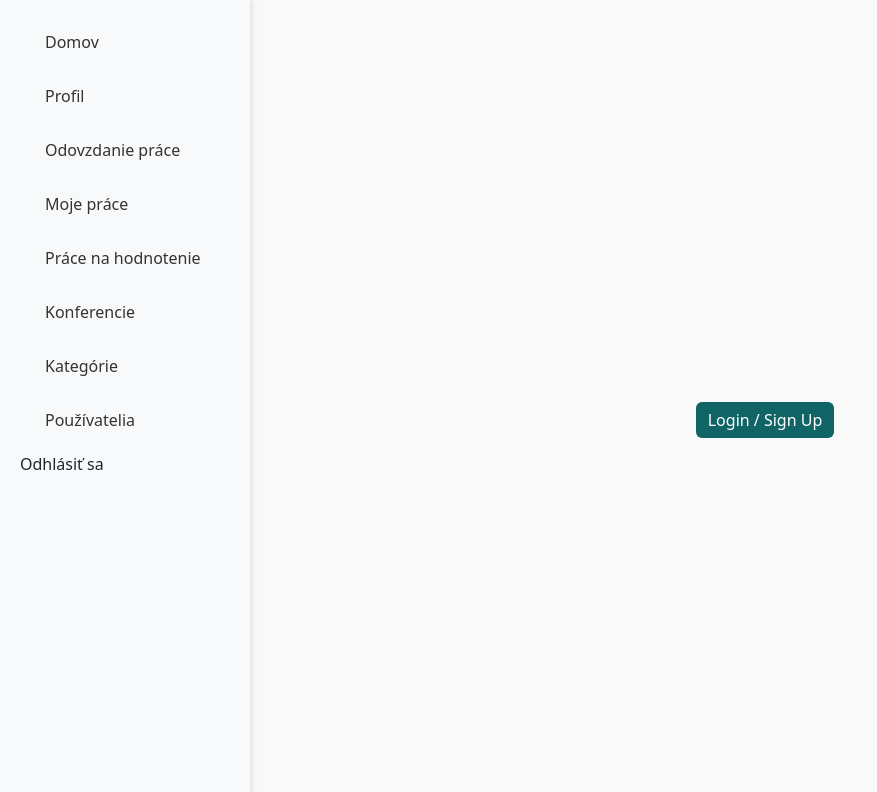
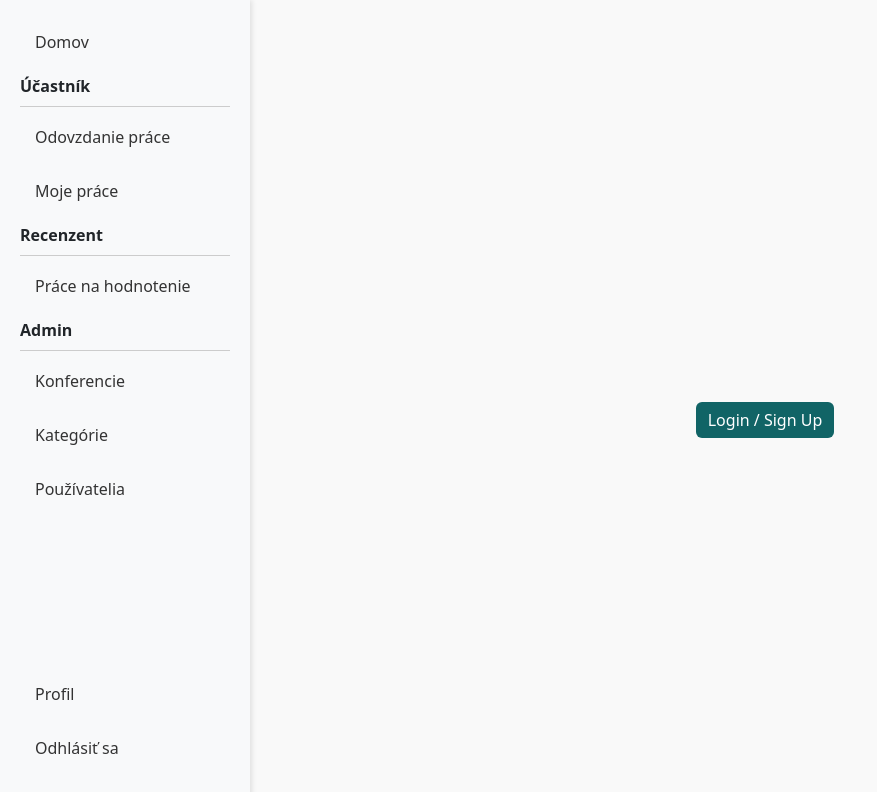
Before and after one commit to mrsZemiak/No-Commit-No-Glory, a Vue app in the folder frontend/: page /auth in a window 1280 px wide. Shown: the top 792 px of the page, without its empty margins (0-877 px from the left). Built offline with nearby package versions, Linux system fonts and the light colour scheme.

Commit message:
Modified the look of the sidebar, added University selection  to Signup

```diff
--- a/frontend/src/assets/styles/main.scss
+++ b/frontend/src/assets/styles/main.scss
@@ -14,7 +14,10 @@ $delete-color: #CA3C38;
 $delete-light: #DB4440;
 
 $black: #000;
+$black: #000;
 $white: #FFF;
+
+
 
 .layout {
   display: flex;
@@ -321,3 +324,10 @@ button:disabled {
 .table-card .card-header {
   padding: 0 1rem 1rem 1rem;
 }
+
+.sidebar-category {
+  font-weight: bold;
+  padding-bottom: 0.5rem;
+  margin-bottom: 0.5rem;
+  border-bottom: 1px solid #ccc;
+}
--- a/frontend/src/components/Admin/ConferenceTable.vue
+++ b/frontend/src/components/Admin/ConferenceTable.vue
@@ -13,7 +13,7 @@
           <th>Rok</th>
           <th>Miesto</th>
           <th>Dátum konferencie</th>
-          <th>Uzávierka prihlášok</th>
+          <th>Odovzdanie prác</th>
           <th>Stav</th>
           <th>Akcie</th>
         </tr>
--- a/frontend/src/components/Participant/ParticipantWorksTable.vue
+++ b/frontend/src/components/Participant/ParticipantWorksTable.vue
@@ -11,6 +11,7 @@
         <thead>
         <tr>
           <th>Názov</th>
+          <th>Konferencia</th>
           <th>Čas poslania</th>
           <th>Hodnotenie</th>
           <th>Akcie</th>
@@ -19,6 +20,7 @@
         <tbody>
         <tr v-for="(work, index) in works" :key="index">
           <td>{{ work.name }}</td>
+          <td> {{ work.conference }}</td>
           <td>{{ formatTimestamp(work.timestamp) }}</td>
           <td>
               <span :class="work.reviewed ? 'badge badge-success' : 'badge badge-secondary'">
@@ -60,6 +62,7 @@ import { defineComponent } from "vue";
 
 interface Work {
   name: string;
+  conference: string;
   timestamp: number;
   reviewed: boolean;
 }
@@ -69,10 +72,10 @@ export default defineComponent({
   data() {
     return {
       works: [
-        { name: "Math Assignment 1", timestamp: 1678901234000, reviewed: true },
-        { name: "History Essay", timestamp: 1678992345000, reviewed: false },
-        { name: "Physics Lab Report", timestamp: 1679083456000, reviewed: true },
-        { name: "Literature Review", timestamp: 1679174567000, reviewed: false },
+        { name: "Math Assignment 1", conference: "A", timestamp: 1678901234000, reviewed: true },
+        { name: "History Essay", conference: "B", timestamp: 1678992345000, reviewed: false },
+        { name: "Physics Lab Report", conference: "A", timestamp: 1679083456000, reviewed: true },
+        { name: "Literature Review", conference: "A", timestamp: 1679174567000, reviewed: false },
       ] as Work[],
       currentPage: 1,
       perPage: 10,
--- a/frontend/src/components/modalLoginSignup.vue
+++ b/frontend/src/components/modalLoginSignup.vue
@@ -74,6 +74,18 @@
           <label class="form-label" for="registerEmail">Email</label>
         </div>
 
+        <div data-mdb-input-init class="form-outline mb-4 form-group" >
+
+          <select id="university" style="border: #dee2e6 solid 1px;" required>
+            <option value="ukf">UKF</option>
+            <option value="umb">UMB</option>
+            <option value="ucm">UCM</option>
+
+          </select>
+          <label class="form-label" style="font-weight: normal !important;" for="university">Univerzita</label>
+        </div>
+
+
 
         <div data-mdb-input-init class="form-outline mb-4">
           <input type="password" id="registerPassword" class="form-control" />
@@ -100,6 +112,7 @@
       aria-labelledby="tab-forgot-password"
     >
       <form>
+        <p>Zabudnuté heslo?</p>
         <div data-mdb-input-init class="form-outline mb-4">
           <input type="email" id="forgotPasswordEmail" class="form-control" />
           <label class="form-label" for="forgotPasswordEmail">Email</label>
--- a/frontend/src/components/sideBar/SideBar.vue
+++ b/frontend/src/components/sideBar/SideBar.vue
@@ -4,52 +4,56 @@ import { useRouter } from 'vue-router';
 
 interface Link {
   name: string;
-  icon: string;
   path: string;
 }
 
 const router = useRouter();
-
-const links: Link[] = [
-  {
-    name: "Domov",
-    icon: "ni ni-shop text-primary",
-    path: "/auth/home",
-  },
-  {
-    name: "Profil",
-    icon: "ni ni-planet text-orange",
-    path: "/auth/profile",
-  },
+const participantLinks: Link[] = [
   {
     name: "Odovzdanie práce",
-    icon: "ni ni-planet text-orange",
     path: "/auth/submit",
   },
   {
     name: "Moje práce",
-    icon: "ni ni-planet text-orange",
     path: "/auth/participantView",
   },
+];
+const reviewerLinks: Link[] = [
   {
     name: "Práce na hodnotenie",
-    icon: "ni ni-planet text-orange",
     path: "/auth/reviews",
   },
+];
+
+const adminLinks: Link[] = [
   {
     name: "Konferencie",
-    icon: "ni ni-planet text-orange",
     path: "/auth/conferences",
   },
   {
     name: "Kategórie",
-    icon: "ni ni-planet text-orange",
     path: "/auth/categories",
   },
   {
     name: "Používatelia",
-    icon: "ni ni-planet text-orange",
     path: "/auth/users",
+  },
+];
+
+const generalLinksTop: Link[] = [
+  {
+    name: "Domov",
+    path: "/auth/home",
+  },
+]
+const generalLinksBottom: Link[] = [
+  {
+    name: "Profil",
+    path: "/auth/profile",
+  },
+  {
+    name: "Odhlásiť sa",
+    path: "/auth/logout",
   },
 ];
 
@@ -59,14 +63,55 @@ function navigateTo(path: string): void {
 </script>
 
 <template>
-  <nav class="sidebar">
+  <nav class="sidebar d-flex flex-column h-100">
     <ul>
-      <li v-for="(link, index) in links" :key="index" @click="navigateTo(link.path)" class="sidebar-item">
-        <i :class="link.icon" class="icon"></i>
+      <li
+        v-for="(link, index) in generalLinksTop"
+        :key="'general-top-' + index"
+        @click="navigateTo(link.path)"
+        class="sidebar-item"
+      >
+        <span class="link-name">{{ link.name }}</span>
+      </li>
+      <li class="sidebar-category">Účastník</li>
+      <li
+        v-for="(link, index) in participantLinks"
+        :key="'participant-' + index"
+        @click="navigateTo(link.path)"
+        class="sidebar-item"
+      >
         <span class="link-name">{{ link.name }}</span>
       </li>
 
-      <li>Odhlásiť sa</li>
+      <li class="sidebar-category">Recenzent</li>
+      <li
+        v-for="(link, index) in reviewerLinks"
+        :key="'reviewer-' + index"
+        @click="navigateTo(link.path)"
+        class="sidebar-item"
+      >
+        <span class="link-name">{{ link.name }}</span>
+      </li>
+
+      <li class="sidebar-category">Admin</li>
+      <li
+        v-for="(link, index) in adminLinks"
+        :key="'admin-' + index"
+        @click="navigateTo(link.path)"
+        class="sidebar-item"
+      >
+        <span class="link-name">{{ link.name }}</span>
+      </li>
+    </ul>
+    <ul class="bottom-links mt-auto">
+      <li
+        v-for="(link, index) in generalLinksBottom"
+        :key="'general-bottom-' + index"
+        @click="navigateTo(link.path)"
+        class="sidebar-item"
+      >
+        <span class="link-name">{{ link.name }}</span>
+      </li>
     </ul>
   </nav>
 </template>
--- a/frontend/src/main.ts
+++ b/frontend/src/main.ts
@@ -8,7 +8,8 @@ import router from './router'
 import 'bootstrap/dist/css/bootstrap.min.css';
 import 'bootstrap';
 import 'flatpickr/dist/flatpickr.min.css';
-
+import "@fortawesome/fontawesome-free/css/all.css";
+import "@fortawesome/fontawesome-free/js/all.js";
 
 const app = createApp(App)
 
--- a/frontend/src/views/UserProfile/EditProfileForm.vue
+++ b/frontend/src/views/UserProfile/EditProfileForm.vue
@@ -52,13 +52,13 @@
         <b-row>
           <b-col lg="6">
             <div class="form-group">
-              <label for="position">Pozícia</label>
+              <label for="position">Univerzita</label>
               <input
                 type="text"
                 id="position"
                 class="form-control"
                 placeholder="Vaša pozícia"
-                v-model="profile.position"
+                v-model="profile.university"
                 required
               />
             </div>
@@ -80,7 +80,7 @@
 
         <b-row class="mt-4">
           <b-col lg="12" class="text-center">
-            <button type="submit" class="btn btn-primary">Save Changes</button>
+            <button type="submit" class="btn btn-primary">Uložiť zmeny</button>
           </b-col>
         </b-row>
       </form>
--- a/package.json
+++ b/package.json
@@ -9,6 +9,7 @@
     "typescript": "^5.7.2"
   },
   "dependencies": {
+    "@fortawesome/fontawesome-free": "^6.7.2",
     "axios": "^1.7.9",
     "bootstrap": "^5.3.3",
     "cors": "^2.8.5",
```
Also changed, not shown: 1 other file (tests, documents, lock files or other folders).
